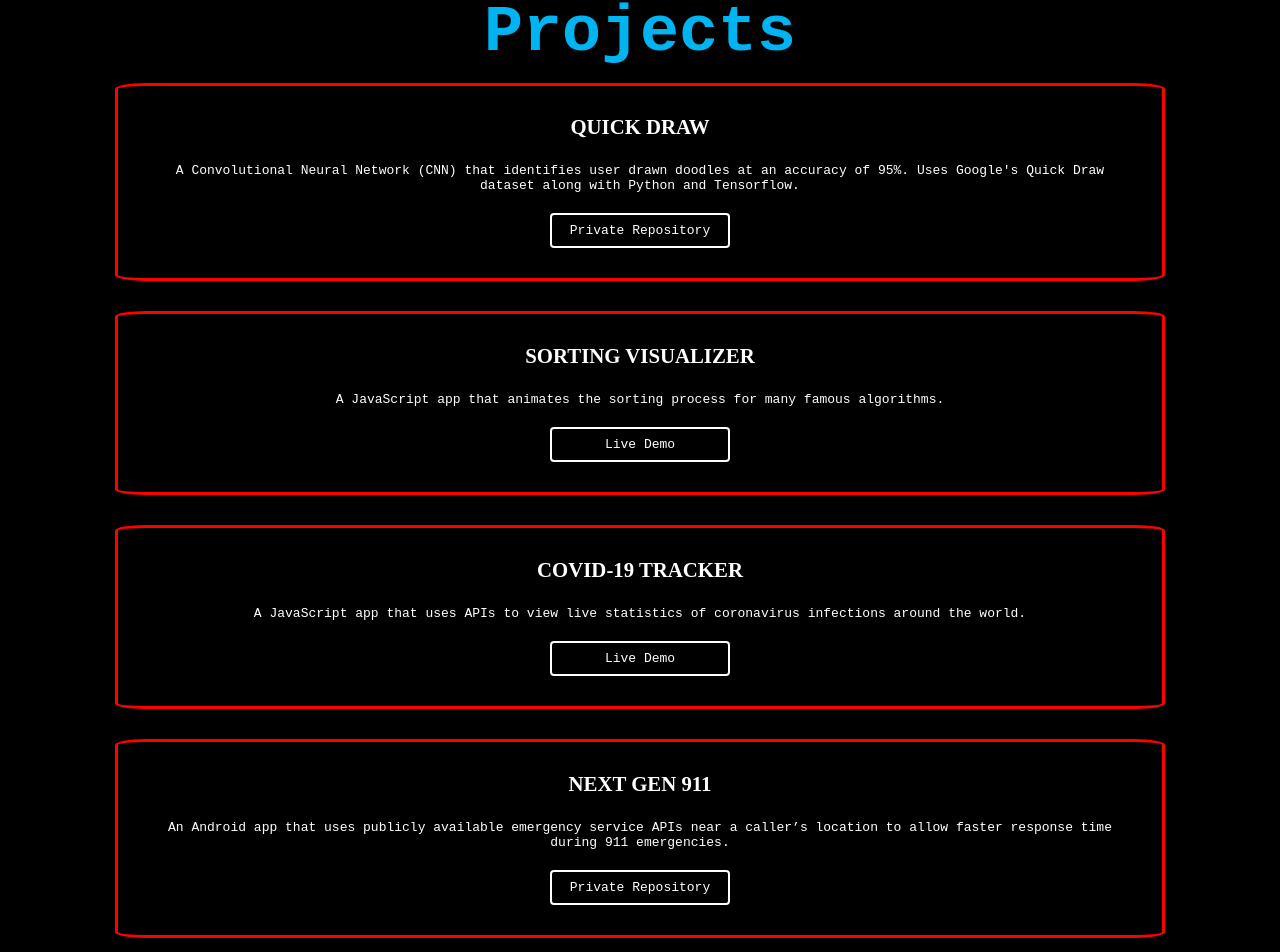
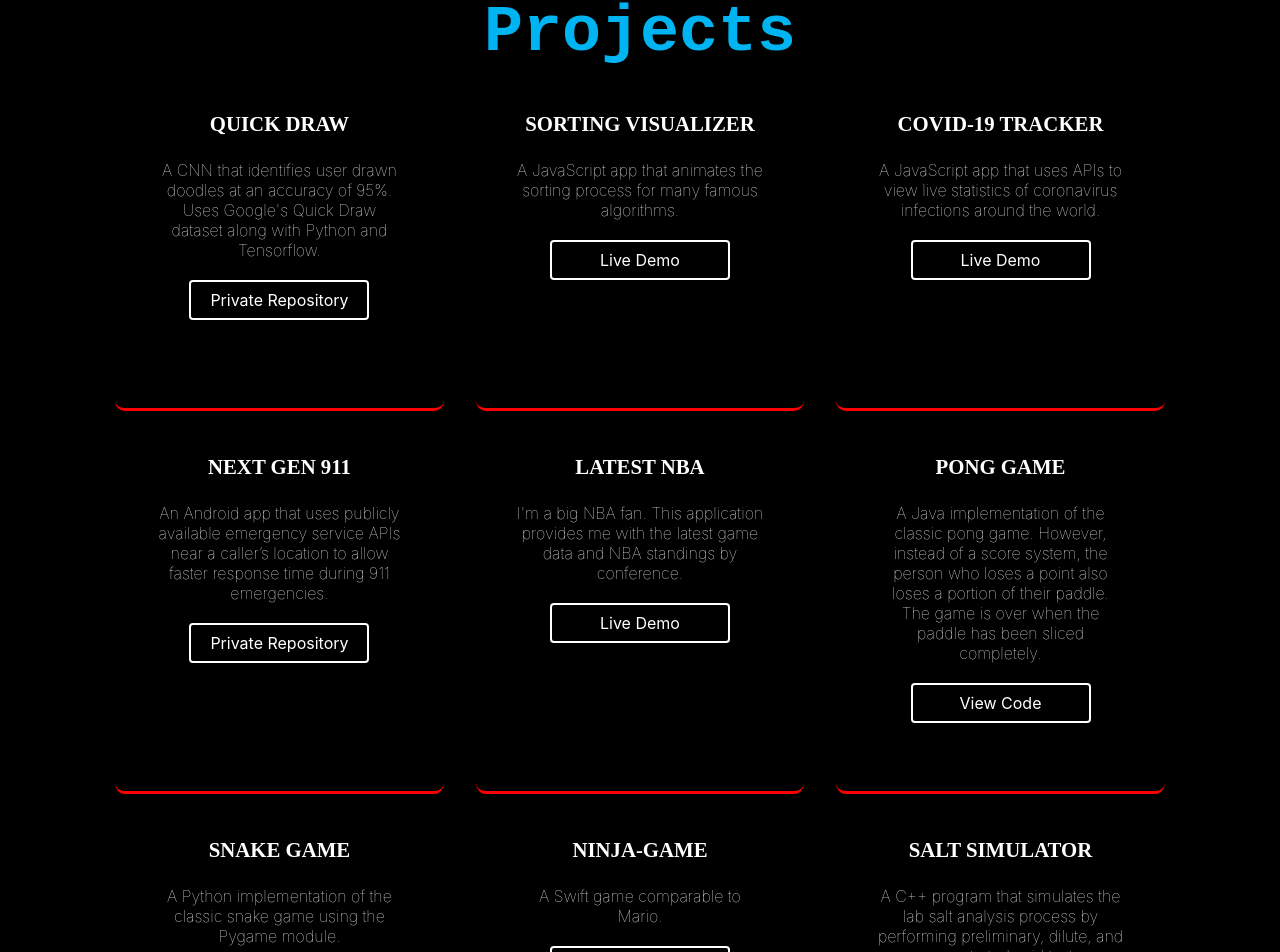
Before and after one commit to rishabnarendra/personalwebsite, a React (Create React App) app in the folder personal-website/: page / in a window 1280 px wide. Shown: the part 2129-3081 px from the top of the page. Built offline with nearby package versions, Linux system fonts and the light colour scheme.

Commit message:
Made projects section responsive

```diff
--- a/personal-website/src/App.css
+++ b/personal-website/src/App.css
@@ -211,11 +211,13 @@ a.button:hover {
   padding: 5px 40px 10px 40px;
   background-color: #000000;
   border-radius: 3%;
-  border: 3px solid red;
+  border-bottom: 3px solid red;
+  height: 100%;
 }
 
 .ProjectCard:hover {
   box-shadow: 0 0 11px #ffffff;
+  border-bottom: 3px #ffffff;
 }
 
 .ProjectName{
--- a/personal-website/src/components/Projects.js
+++ b/personal-website/src/components/Projects.js
@@ -1,4 +1,5 @@
 import React, { Component } from 'react';
+import Grid from '@material-ui/core/Grid';
 
 class Projects extends Component{
 
@@ -30,11 +31,12 @@ class Projects extends Component{
         return(
             <div class="ProjectSummary">
                 <span class="letter" data-letter="Projects">Projects</span>
-                <div class="Projects">
+                <Grid container spacing={4}>
+                    <Grid item md={4}>
                         <div class="ProjectCard">
                             <h3 class="ProjectName">Quick Draw</h3>
                             <p class="ProjectDescription">
-                            A Convolutional Neural Network (CNN) that identifies user drawn doodles at an accuracy of 95%. Uses Google's Quick
+                                A CNN that identifies user drawn doodles at an accuracy of 95%. Uses Google's Quick
                                 Draw dataset along with Python and Tensorflow.
                             </p>
                             <div class="wrap">
@@ -42,7 +44,9 @@ class Projects extends Component{
                             </div>
                         </div>
                         <br></br><br></br>
+                    </Grid>
 
+                    <Grid item md={4}>
                         <div class="ProjectCard">
                             <h3 class="ProjectName">Sorting Visualizer</h3>
                             <p class="ProjectDescription">
@@ -53,7 +57,9 @@ class Projects extends Component{
                             </div>
                         </div>
                         <br></br><br></br>
+                    </Grid>
 
+                    <Grid item md={4}>
                         <div class="ProjectCard">
                             <h3 class="ProjectName">Covid-19 Tracker</h3>
                             <p class="ProjectDescription">
@@ -63,8 +69,10 @@ class Projects extends Component{
                                 <a class="button" onClick={() => this.openProject('Covid')}>Live Demo</a>
                             </div>
                         </div>
-                    <br></br><br></br>
+                        <br></br>
+                    </Grid>
 
+                    <Grid item md={4}>
                         <div class="ProjectCard">
                             <h3 class="ProjectName">Next Gen 911</h3>
                             <p class="ProjectDescription">
@@ -76,7 +84,9 @@ class Projects extends Component{
                             </div>
                         </div>
                         <br></br><br></br>
+                    </Grid>
 
+                    <Grid item md={4}>
                         <div class="ProjectCard">
                             <h3 class="ProjectName">Latest NBA</h3>
                             <p class="ProjectDescription">
@@ -87,7 +97,9 @@ class Projects extends Component{
                             </div>
                         </div>
                         <br></br><br></br>
+                    </Grid>
 
+                    <Grid item md={4}>
                         <div class="ProjectCard">
                             <h3 class="ProjectName">Pong Game</h3>
                             <p class="ProjectDescription">
@@ -98,8 +110,10 @@ class Projects extends Component{
                                 <a class="button" onClick={() => this.openProject('Pong')}>View Code</a>
                             </div>
                         </div>
-                    <br></br><br></br>
+                        <br></br>
+                    </Grid>
 
+                    <Grid item md={4}>
                         <div class="ProjectCard">
                             <h3 class="ProjectName">Snake Game</h3>
                             <p class="ProjectDescription">
@@ -110,20 +124,24 @@ class Projects extends Component{
                             </div>
                         </div>
                         <br></br><br></br>
+                    </Grid>
 
+                    <Grid item md={4}>
                         <div class="ProjectCard">
                             <h3 class="ProjectName">Ninja-Game</h3>
                             <p class="ProjectDescription">
-                            An Swift game comparable to Mario.
+                                A Swift game comparable to Mario.
                             </p>
                             <div class="wrap">
                                 <a class="button" onClick={() => this.openProject('Ninja')}>View Code</a>
                             </div>
                         </div>
                         <br></br><br></br>
+                    </Grid>
 
+                    <Grid item md={4}>
                         <div class="ProjectCard">
-                        <h3 class="ProjectName">Salt Analysis Simulator</h3>
+                            <h3 class="ProjectName">Salt Simulator</h3>
                             <p class="ProjectDescription">
                                 A C++ program that simulates the lab salt analysis process by performing preliminary, dilute, and concentrated acid tests.
                             </p>
@@ -132,7 +150,9 @@ class Projects extends Component{
                             </div>
                         </div>
                         <br />
-                </div>
+                    </Grid>
+                </Grid>
+                <br /><br />
             </div>
         );
     }
```
Also changed, not shown: 1 other file (tests, documents, lock files or other folders). Lines whose indentation alone changed are shown as unchanged.
